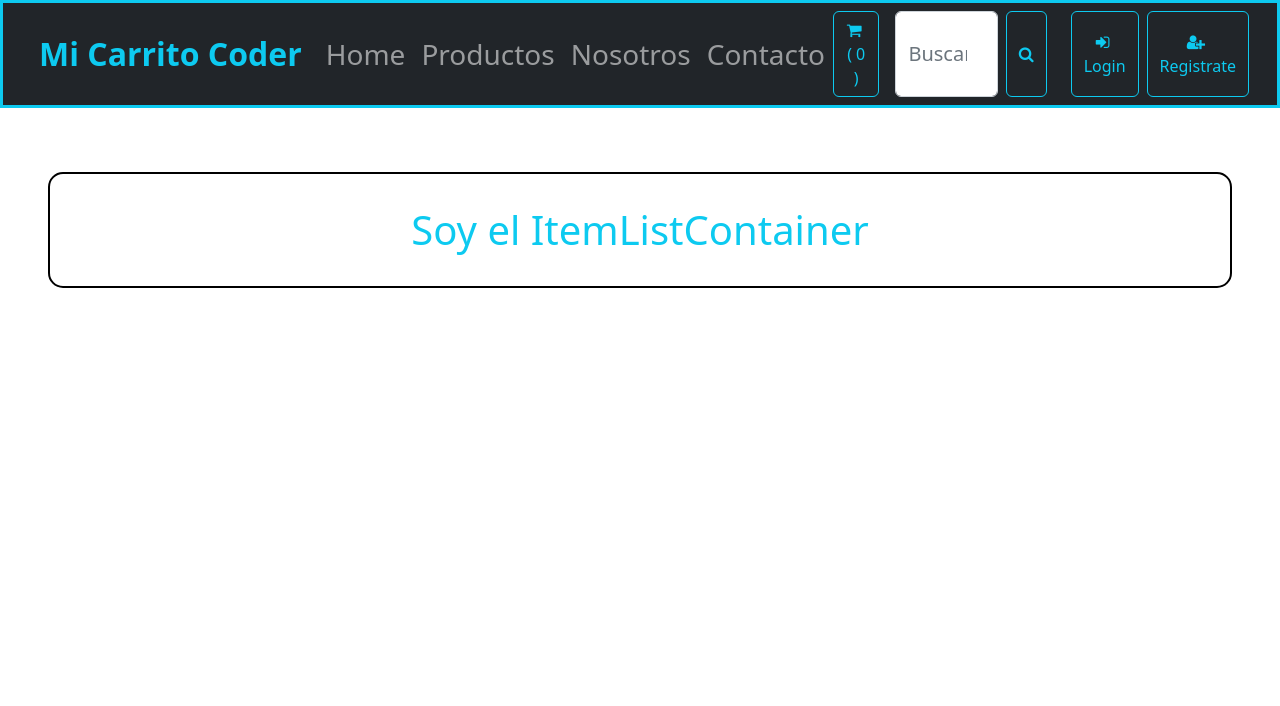
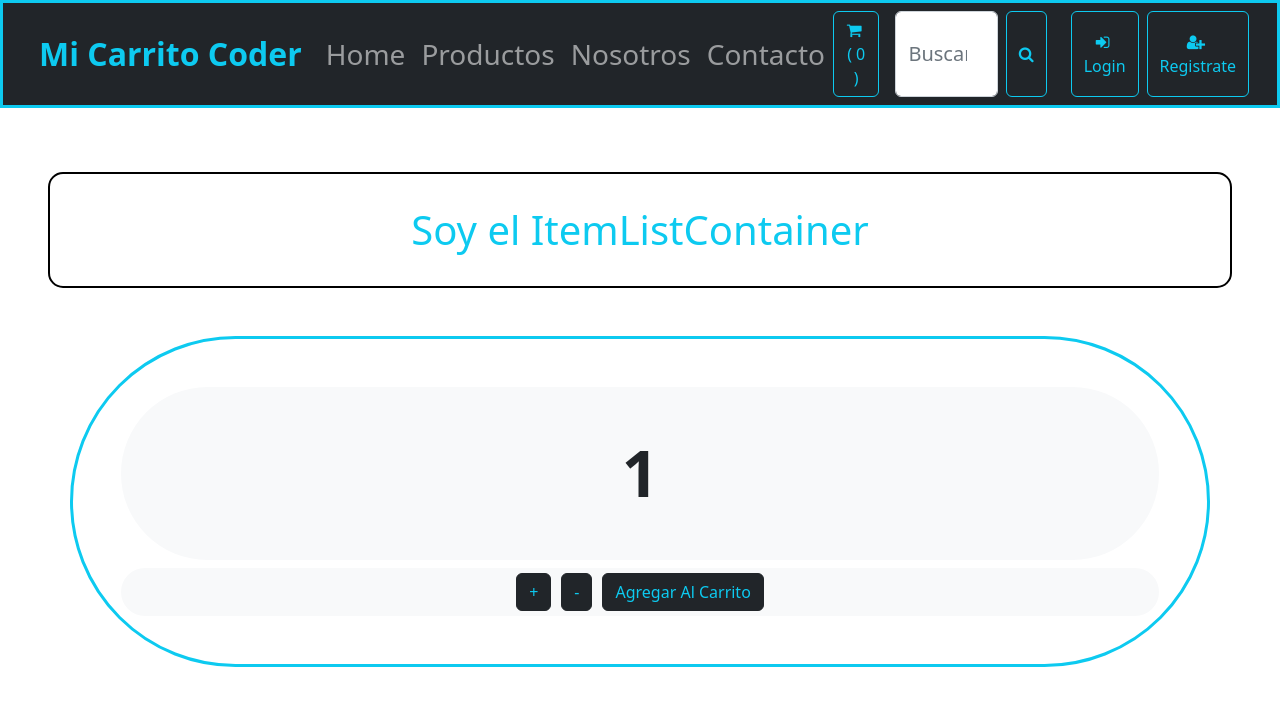
Before and after one commit to Alexxand3r/Proyecto-ReactCoder, a React (Create React App) app: page / in a window 1280 px wide. Shown: the top 706 px of the page. Built offline with nearby package versions, Linux system fonts and the light colour scheme.

Commit message:
itemCount

```diff
--- /dev/null
+++ b/src/components/ItemCount/index.jsx
@@ -0,0 +1,54 @@
+import React, { useEffect, useState } from "react";
+import "./style.css";
+
+const ItemCount = ({ stock, initial, onAdd }) => {
+  const [count, setCount] = useState(initial);
+  const handleAdd = () => {
+    if (count < stock) {
+      setCount(count + 1);
+    } else {
+      alert("no hay stock disponible");
+    }
+  };
+
+  const handleRest = () => {
+    if (count <= 0) {
+      alert("⚠ Ingresa Cantidades Superiores a 0");
+    } else {
+      setCount(count - 1);
+    }
+  };
+  useEffect(() => {
+    console.log("Se monto el ItemCount");
+  }, []);
+  useEffect(() => {
+    console.log("se actualiza el estado");
+  }, [count]);
+
+  return (
+    <div className="container border border-3 border-info rounded-pill my-5 p-5">
+      <div>
+        <h2 className="display bg-light rounded-pill p-5">{count}</h2>
+      </div>
+      <div className="contenedor-botones bg-light rounded-pill">
+        <button className="botones btn btn-dark text-info" onClick={handleAdd}>
+          {" "}
+          +{" "}
+        </button>
+        <button className="botones btn btn-dark text-info" onClick={handleRest}>
+          {" "}
+          -{" "}
+        </button>
+        <button
+          className="botones btn btn-dark text-info"
+          onClick={() => onAdd(count)}
+        >
+          {" "}
+          Agregar Al Carrito{" "}
+        </button>
+      </div>
+    </div>
+  );
+};
+
+export default ItemCount;
--- /dev/null
+++ b/src/components/ItemCount/style.css
@@ -0,0 +1,19 @@
+.contenedor-botones {
+  background-color: aqua;
+  display: flex;
+  justify-content: center;
+}
+
+.botones {
+  padding: 16px;
+  font-size: 2.5rem;
+  font-weight: bold;
+  margin: 5px;
+  border-radius: 25px;
+}
+.display {
+  font-size: 4rem;
+  font-weight: bold;
+  display: flex;
+  justify-content: center;
+}
--- a/src/containers/itemListContainer/index.jsx
+++ b/src/containers/itemListContainer/index.jsx
@@ -1,10 +1,15 @@
 import React from "react";
 import "./style.css";
+import ItemCount from "../../components/ItemCount";
 
 const ItemListContainer = ({ greeting }) => {
+  const agregarAlCarrito = (cantidad) => {
+    alert(`✔ Agregaste  " ${cantidad} Productos " en Total al Carrito`);
+  };
   return (
     <div>
       <h1 className="item-list text-info mx-5">{greeting}</h1>
+      <ItemCount initial={1} stock={10} onAdd={agregarAlCarrito} />
     </div>
   );
 };
```
Also changed, not shown: src/components/CartWidget/index.jsx (added).
